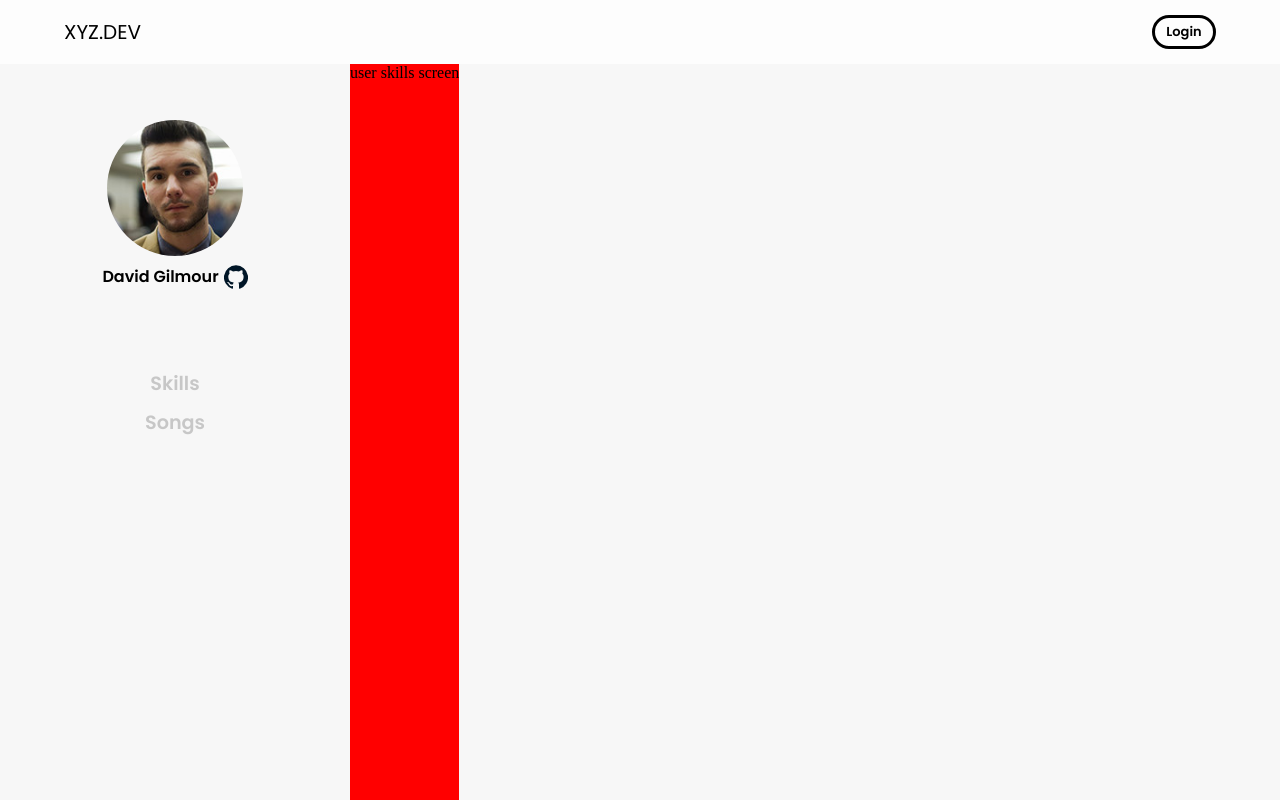
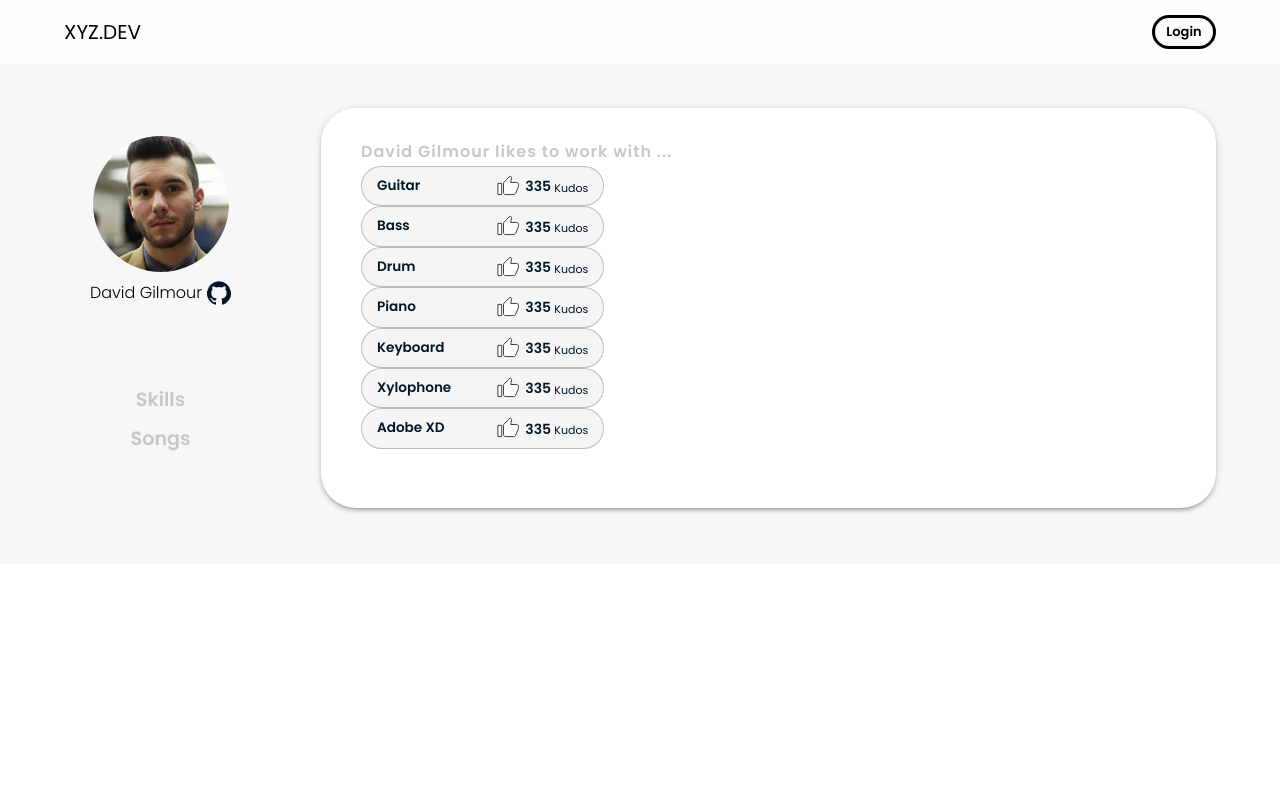
Before and after one commit to therealilyaskhan/songs-sharing, a React (Create React App) app in the folder frontend/: page /profile in a window 1280 px wide. Shown: the top 800 px of the page. Built offline with nearby package versions, Linux system fonts and the light colour scheme.

Commit message:
user profile skills section underdevelopment

```diff
--- a/frontend/src/components/BandCard.js
+++ b/frontend/src/components/BandCard.js
@@ -51,7 +51,7 @@ const useStyles = makeStyles((theme) => ({
     fontWeight: 'bolder'
   },
   techButton: {
-    fontSize: theme.spacing(1.5),
+    fontSize: 12,
     backgroundColor: 'rgba(0, 0, 0, 0.04)',
     paddingLeft: 15,
     paddingRight: 15,
--- a/frontend/src/components/ChecklistCard.js
+++ b/frontend/src/components/ChecklistCard.js
@@ -2,7 +2,7 @@ import React from 'react';
 import { makeStyles } from '@material-ui/core/styles';
 import CardContainer from './Card/CardContainer';
 import IWT from './IWT';
-import CardContent from './Card/CardContent';
+import CardContentSimple from './Card/CardContentSimple';
 import CardActions from '@material-ui/core/CardActions';
 import Typography from '@material-ui/core/Typography';
 import StyledButton from './controls/StyledButton';
@@ -37,7 +37,7 @@ export default function ChecklistCard({ checklist }) {
 
   return (
     <CardContainer elevation={3}>
-      <CardContent>
+      <CardContentSimple>
         <Typography
           className={classes.title}
           gutterBottom
@@ -66,7 +66,7 @@ export default function ChecklistCard({ checklist }) {
           })}
         </List>
 
-      </CardContent>
+      </CardContentSimple>
       <CardActions>
         <StyledButton
           variant="contained"
--- a/frontend/src/components/Message.js
+++ b/frontend/src/components/Message.js
@@ -5,7 +5,7 @@ import useMediaQuery from '@material-ui/core/useMediaQuery';
 import Typography from '@material-ui/core/Typography';
 import { lightBlue } from '@material-ui/core/colors';
 
-import CardContent from './Card/CardContent';
+import CardContentSimple from './Card/CardContentSimple';
 import CardContainer from './Card/CardContainer';
 import CardAvatarResponsive from './Card/CardAvatarResponsive';
 
@@ -88,7 +88,7 @@ export default function Message({ msg }) {
           mb={0}
           ml={isMyMessage ? 0 : 20}
         >
-          <CardContent
+          <CardContentSimple
             pb={16}
           >
             <Typography
@@ -98,7 +98,7 @@ export default function Message({ msg }) {
             >
               {message}
             </Typography>
-          </CardContent>
+          </CardContentSimple>
         </CardContainer>
       </Box>
     </Box>
--- a/frontend/src/components/TransitionsModal.js
+++ b/frontend/src/components/TransitionsModal.js
@@ -4,7 +4,7 @@ import Modal from '@material-ui/core/Modal';
 import Backdrop from '@material-ui/core/Backdrop';
 import Fade from '@material-ui/core/Fade';
 import CardContainer from './Card/CardContainer';
-import CardContent from './Card/CardContent';
+import CardContentSimple from './Card/CardContentSimple';
 import { Box, useMediaQuery } from '@material-ui/core';
 
 const useStyles = makeStyles((theme) => ({
@@ -84,14 +84,14 @@ export default function TransitionsModal(props) {
             elevation={0}
             customStyles={`${classes.paper} ${fullWidth ? classes.w100 : ''} ${maxWidth ? classes[maxWidth] : ''}`}
           >
-            <CardContent
+            <CardContentSimple
               pt={12}
               pb={12}
               pr={px}
               pl={px}
             >
               {children}
-            </CardContent>
+            </CardContentSimple>
           </CardContainer>
         </Fade>
       </Modal>
--- a/frontend/src/components/UserProfileInfo.js
+++ b/frontend/src/components/UserProfileInfo.js
@@ -1,4 +1,4 @@
-import React, { useState } from 'react';
+import React from 'react';
 import List from '@material-ui/core/List';
 import ListItem from '@material-ui/core/ListItem';
 import ListItemText from '@material-ui/core/ListItemText';
@@ -38,15 +38,13 @@ const useStyles = makeStyles((theme) => ({
   }
 }));
 
-export default function UserProfileInfo({ user, setActiveLink, userNav }) {
-
-  const { photo, fullName } = user;
+export default function UserProfileInfo({ userPhoto, fullName, setActiveLink, profileNavs }) {
 
   const classes = useStyles();
 
   const navs = (
     <List>
-      {userNav.map((text) => (
+      {profileNavs.map((text) => (
         <ListItem
           key={text}
           className={classes.listItem}
@@ -67,10 +65,10 @@ export default function UserProfileInfo({ user, setActiveLink, userNav }) {
 
 
   return (
-    <Box pt={7} flexGrow={1} flexShrink={1} maxWidth='350px' minWidth='240px'>
+    <Box py={9}>
       <Box>
         <CardAvatarResponsive
-          src={photo}
+          src={userPhoto}
           centered
           alt="artist photo"
           aria-label="artist photo"
@@ -80,9 +78,7 @@ export default function UserProfileInfo({ user, setActiveLink, userNav }) {
           centered
           endIcon
           text={fullName}
-          textSizeRule={classes.iwtTextSize}
           customStyles={classes.iwt}
-          textWeightRule={classes.weight600}
         >
           <GitHubIcon
             color="primary"
--- a/frontend/src/layout/UserProfileLayout.js
+++ b/frontend/src/layout/UserProfileLayout.js
@@ -1,6 +1,5 @@
 import React, { useState } from 'react';
-import Container from '@material-ui/core/Container';
-import Grid from '@material-ui/core/Grid';
+
 import Box from '@material-ui/core/Box';
 import { makeStyles } from '@material-ui/core/styles';
 
@@ -8,7 +7,7 @@ import UserProfileInfo from '../components/UserProfileInfo';
 import UserSkillsScreen from '../screens/UserSkillsScreen';
 import UserSongsScreen from '../screens/UserSongsScreen';
 
-import Image from '../assets/images/user_img.jpg';
+import Photo from '../assets/images/user_img.jpg';
 
 const useStyles = makeStyles({
   root: {
@@ -22,33 +21,78 @@ export default function BuildSong() {
   const classes = useStyles();
   const [activeLink, setActiveLink] = useState('skills');
 
-  //fetch user name, user photo URi, username etc
+  //fetch user data from api endpoint
   const user = {
-    photo: Image,
-    fullName: 'David Gilmour'
+    photo: Photo,
+    fullName: 'David Gilmour',
+    skills: [
+      {
+        skillName: 'guitar',
+        kudos: 335,
+      },
+      {
+        skillName: 'bass',
+        kudos: 335,
+      },
+      {
+        skillName: 'drum',
+        kudos: 335,
+      },
+      {
+        skillName: 'piano',
+        kudos: 335,
+      },
+      {
+        skillName: 'keyboard',
+        kudos: 335,
+      },
+      {
+        skillName: 'xylophone',
+        kudos: 335,
+      },
+      {
+        skillName: 'Adobe XD',
+        kudos: 335,
+      },
+    ],
+    songs: []
   };
 
-  const userNav = [
+  const profileNavs = [
     'skills',
     'songs'
   ];
 
   return (
     <Box className={classes.root}>
-      <UserProfileInfo
-        userNav={userNav}
-        user={user}
-        setActiveLink={setActiveLink}
-      />
-      <Box style={{ backgroundColor: '#ff0000' }}>
+
+      <Box
+        flexGrow={1}
+        flexShrink={1}
+        minWidth='240px'
+        maxWidth='350px'
+      >
+        <UserProfileInfo
+          profileNavs={profileNavs}
+          fullName={user.fullName}
+          userPhoto={user.photo}
+          setActiveLink={setActiveLink}
+        />
+      </Box>
+
+      <Box
+        flexGrow={2.8}
+        flexShrink={1}
+      >
         {
           activeLink === 'skills' ?
-            <UserSkillsScreen /> :
+            <UserSkillsScreen skills={user.skills} userFullName={user.fullName} /> :
             activeLink === 'songs' ?
               <UserSongsScreen /> :
               null
         }
       </Box>
+
     </Box>
   );
 }
--- a/frontend/src/screens/UserSkillsScreen.js
+++ b/frontend/src/screens/UserSkillsScreen.js
@@ -1,9 +1,140 @@
 import React from 'react';
+import Box from '@material-ui/core/Box';
+import { makeStyles } from '@material-ui/core/styles';
+import Typography from '@material-ui/core/Typography';
 
-export default function UserSkillsScreen() {
+import ThumbUpIcon from '@material-ui/icons/ThumbUp';
+import ThumbUpOutlinedIcon from '@material-ui/icons/ThumbUpOutlined';
+
+import CardContainer from '../components/Card/CardContainer';
+import CardContentSimple from '../components/Card/CardContentSimple';
+import StyledButton from '../components/controls/StyledButton';
+import IWT from '../components/IWT';
+
+const useStyles = makeStyles({
+  cardMinHeight: {
+    minHeight: 400
+  },
+  flexColumn: {
+    display: 'flex',
+    flexDirection: 'column',
+    alignItems: 'flex-start'
+  },
+  fontStyles: {
+    fontWeight: 600,
+    color: '#C7C7C7',
+    letterSpacing: 1
+  },
+  skillItem: {
+    fontSize: 12,
+    backgroundColor: 'rgba(0, 0, 0, 0.04)',
+    paddingLeft: 15,
+    paddingRight: 15,
+    minWidth: '15.2rem'
+  },
+  iwtTextSize: {
+    '& > *': {
+      fontSize: '0.85rem',
+    }
+  },
+  iwtWeight600: {
+    '& > *': {
+      fontWeight: 600
+    }
+  },
+  weight600: {
+    fontWeight: 600
+  },
+  kudos: {
+    fontSize: 11,
+    fontWeight: 400,
+    marginBottom: '-4px'
+  },
+  thumbColor: {
+    fill: '#ffffff',
+    stroke: '#333333',
+    width: '1.4rem',
+    height: 'auto'
+  }
+});
+
+export default function UserSkillsScreen({ skills, userFullName }) {
+
+  const classes = useStyles();
+
   return (
-    <div style={{ height: 3333 }}>
-      user skills screen
-    </div>
+    <Box mr={8} pt={5.5} pb={7}>
+      <CardContainer
+        elevation={3}
+        br={35}
+        pt={0}
+        pr={0}
+        pb={0}
+        pl={0}
+        mt={0}
+        mr={0}
+        mb={0}
+        ml={0}
+        customStyles={classes.cardMinHeight}
+      >
+        <CardContentSimple
+          pt={30}
+          pr={40}
+          pb={40}
+          pl={40}
+          customStyles={classes.flexColumn}
+        >
+          <Typography
+            className={classes.fontStyles}
+            variant="subtitle1"
+            component="h4"
+          >
+            {userFullName + ' '}likes to work with ...
+          </Typography>
+          {
+            skills.map((skill) => {
+              return (
+                <StyledButton
+                  key={skill.skillName}
+                  disableRipple
+                  disableFocusRipple
+                  disableElevation
+                  elevation={0}
+                  variant="outlined"
+                  size="medium"
+                  customStyles={classes.skillItem}
+                >
+                  <IWT
+                    endIcon
+                    text={skill.skillName}
+                    textSizeRule={classes.iwtTextSize}
+                    textWeightRule={classes.iwtWeight600}
+                    customStyles={classes.iwt}
+                  >
+                    <ThumbUpIcon
+                      className={classes.thumbColor}
+                    />
+                  </IWT>
+                  <Box ml={0.75} mr={0.4} mb={-0.25} >
+                    <Typography
+                      className={classes.weight600}
+                      variant="subtitle2"
+                    >
+                      {skill.kudos}
+                    </Typography>
+                  </Box>
+                  <Typography
+                    variant="caption"
+                    className={classes.kudos}
+                  >
+                    Kudos
+                  </Typography>
+                </StyledButton>
+              );
+            })
+          }
+        </CardContentSimple>
+      </CardContainer>
+    </Box>
   );
 }
--- a/frontend/src/screens/UserSongsScreen.js
+++ b/frontend/src/screens/UserSongsScreen.js
@@ -1,9 +1,10 @@
 import React from 'react';
+import Box from '@material-ui/core/Box';
 
 export default function UserSongScreen() {
   return (
-    <div>
-      user Song screen
-    </div>
+    <Box>
+      user songs screen
+    </Box>
   );
 }
```
Also changed, not shown: frontend/src/components/InfoCard.js (+5 -5 lines), frontend/src/components/Card/CardContentSimple.js (renamed from frontend/src/components/Card/CardContent.js).
